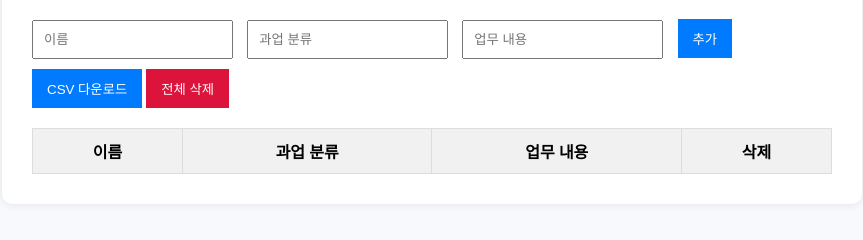
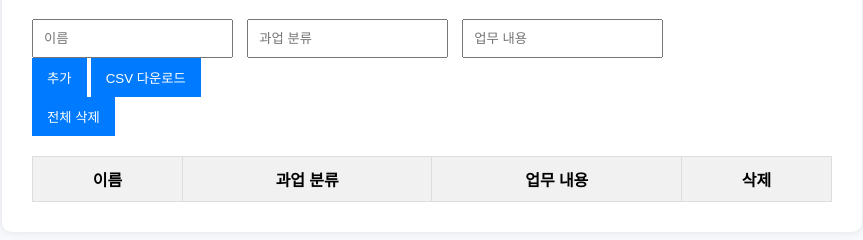
Before and after one commit to qooowoo/report, a website: page public/index.html in a window 1280 px wide. Shown: the part 128-368 px from the top of the page, without its empty margins (208-1071 px from the left). Drawn offline with Linux system fonts and the light colour scheme.

Commit message:
Update index.html

```diff
--- a/public/index.html
+++ b/public/index.html
@@ -13,9 +13,13 @@
       <input type="text" id="name" placeholder="이름">
       <input type="text" id="category" placeholder="과업 분류">
       <input type="text" id="task" placeholder="업무 내용">
-      <button onclick="addEntry()">추가</button>
-      <button onclick="downloadCSV()" style="margin-top: 10px;">CSV 다운로드</button>
-      <button onclick="deleteAll()" style="background-color: crimson;">전체 삭제</button>
+      <div class="button-group">
+        <div>
+          <button onclick="addEntry()">추가</button>
+          <button onclick="downloadCSV()">CSV 다운로드</button>
+        </div>
+        <button class="delete-all-button" onclick="deleteAll()">전체 삭제</button>
+      </div>
     </div>
 
     <table id="reportTable">
```
